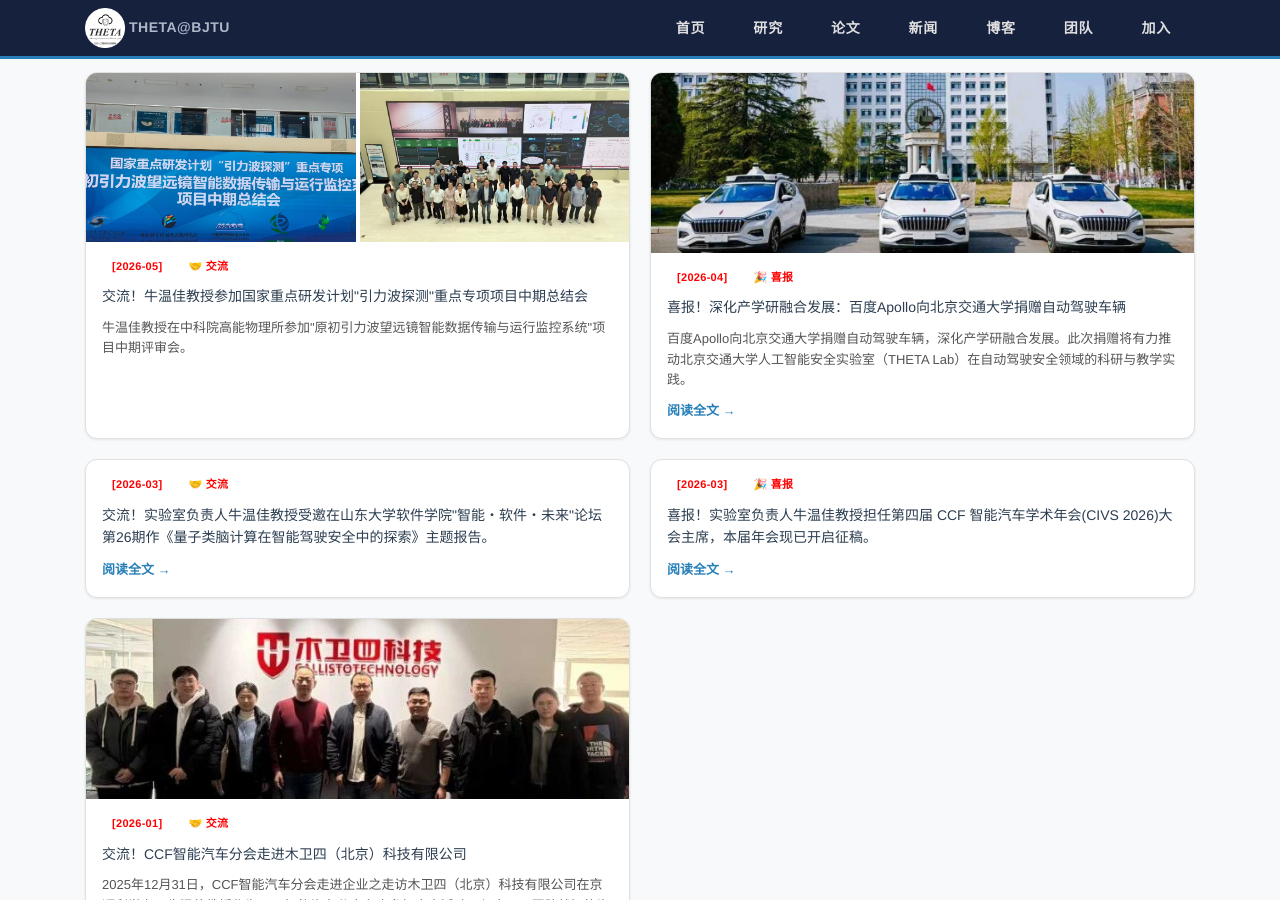
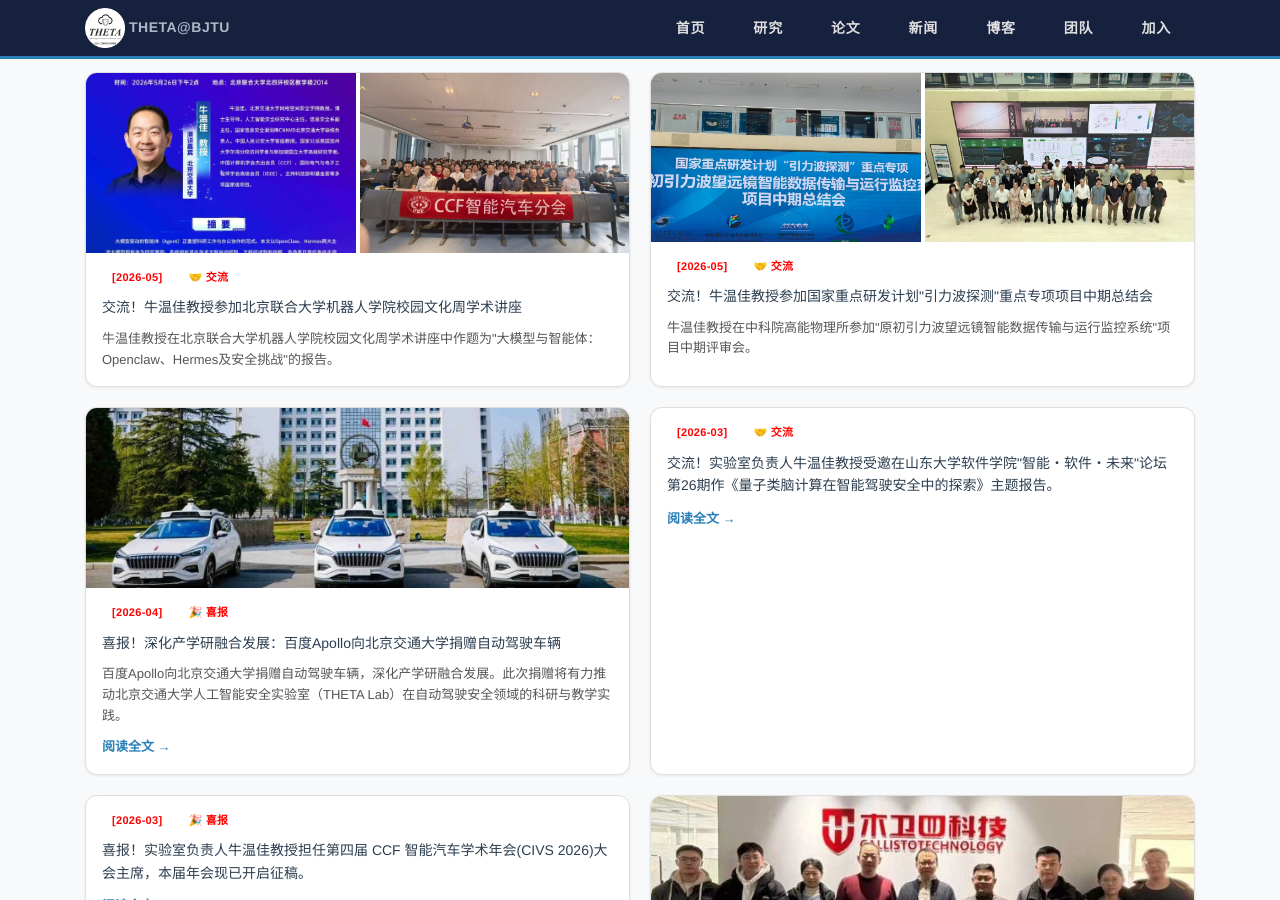
Before and after one commit to nwj6688/nwj6688.github.io, a Jekyll site: the page built from index.html, in a window 1280 px wide and 900 px high, scrolled down 1249 px. Built offline with Jekyll 4.4.1, drawn with Linux system fonts in a browser that asks for light colours.

Commit message:
feat: add news - Professor Niu gives lecture at Beijing Union University
Co-Authored-By: Claude Opus 4.7 <noreply@anthropic.com>

```diff
--- a/_data/news_items.yml
+++ b/_data/news_items.yml
@@ -13,6 +13,14 @@
     - /images/news/gravwave-02.jpg
   summary: >-
     牛温佳教授在中科院高能物理所参加"原初引力波望远镜智能数据传输与运行监控系统"项目中期评审会。
+
+- date: 2026-05-25
+  title: 交流！牛温佳教授参加北京联合大学机器人学院校园文化周学术讲座
+  images:
+    - /images/news/buu-lecture-01.jpg
+    - /images/news/buu-lecture-02.jpg
+  summary: >-
+    牛温佳教授在北京联合大学机器人学院校园文化周学术讲座中作题为"大模型与智能体：Openclaw、Hermes及安全挑战"的报告。
 
 - date: 2026-04-10
   title: 喜报！深化产学研融合发展：百度Apollo向北京交通大学捐赠自动驾驶车辆
```
Also changed, not shown: images/news/buu-lecture-01.jpg (added), images/news/buu-lecture-02.jpg (added).
